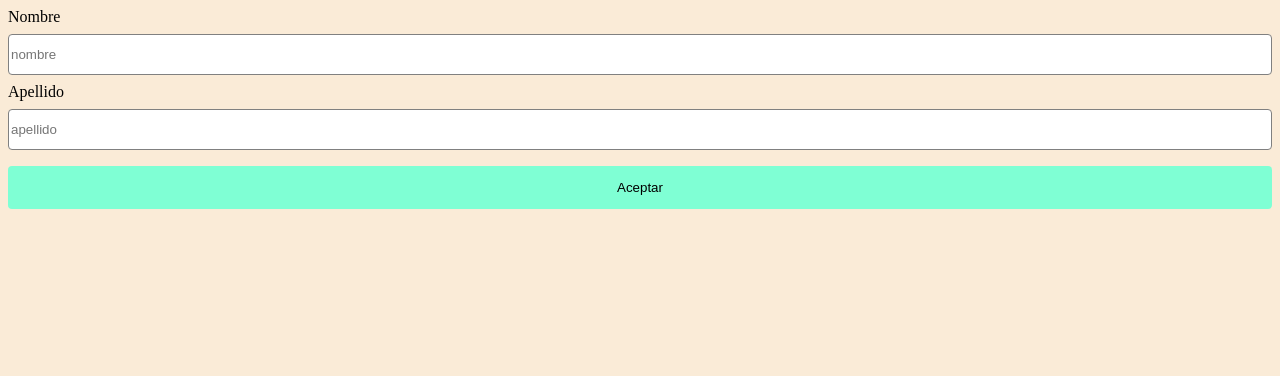
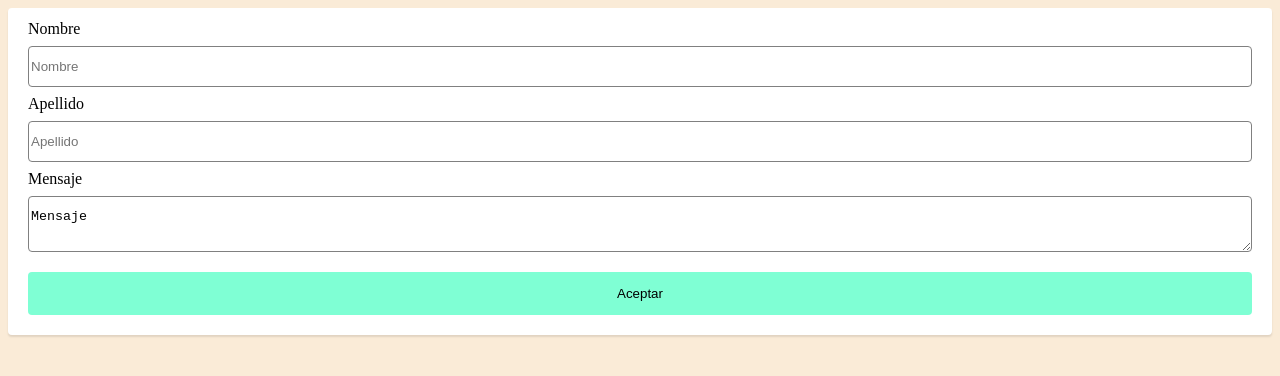
Before and after one commit to TenshiHimSelf/Trabajos, a plain HTML site: page Trabajos/Trabajos con CSS/formulario avanzado.html in a window 1280 px wide. Drawn offline with Linux system fonts and the light colour scheme.

Commit message:
sadaddda

```diff
--- /dev/null
+++ b/Trabajos/Trabajos con CSS/fondo.css
@@ -0,0 +1,14 @@
+body {
+  background-color: antiquewhite;
+}
+
+.fondo {
+  /*Con la etiqueta Background se puede meter todo de un solo*/
+  height: 300px;
+  background-color: bisque;
+  background-image: url(https://64.media.tumblr.com/1150cead3b0b05169448d6726db8a783/f02a780c29c9fe21-89/s540x810/88f071d01a9878a236d6ee604bce71ae5fe246ab.pnj);
+  background-repeat: no-repeat;
+  background-position: center;
+  background-attachment: fixed;
+  background-size: cover;
+}
--- a/Trabajos/Trabajos con CSS/formulario avanzado.html
+++ b/Trabajos/Trabajos con CSS/formulario avanzado.html
@@ -5,12 +5,16 @@
     <link rel="stylesheet" href="formularioEdicion.css" type="text/css" />
   </head>
   <body>
+    <div class="box">
     <form>
       <label>Nombre</label>
-      <input type="text" id="nombre" name="nombre" placeholder="nombre" />
+      <input type="text" id="nombre" name="nombre" placeholder="Nombre" />
       <label>Apellido</label>
-      <input type="text" id="apellido" name="apellido" placeholder="apellido" />
+      <input type="text" id="apellido" name="apellido" placeholder="Apellido" />
+      <label>Mensaje</label>
+      <textarea>Mensaje</textarea>
       <input type="submit" value="Aceptar" />
     </form>
+  </div>
   </body>
 </html>
--- a/Trabajos/Trabajos con CSS/formularioEdicion.css
+++ b/Trabajos/Trabajos con CSS/formularioEdicion.css
@@ -1,5 +1,22 @@
 body {
   background-color: antiquewhite;
+}
+
+.box {
+  background-color: white;
+  padding: 12px 20px;
+  border-radius: 4px;
+  box-shadow: 0px 2px 2px rgba(0,0,0,0.1);
+}
+
+textarea {
+  width: 100%;
+  padding: 12px 2px;
+  margin: 8px 0;
+  display: inline-block;
+  border: 1px solid grey;
+  border-radius: 4px;
+  box-sizing: border-box;
 }
 
 input[type=text] {
```
Also changed, not shown: Trabajos/Trabajos con CSS/Fondos de pagina.html (added, +16 -0 lines).
